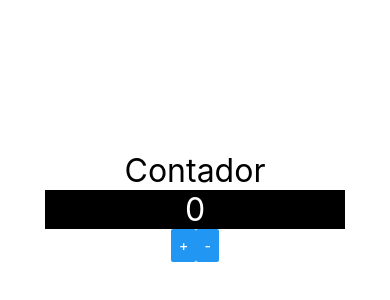
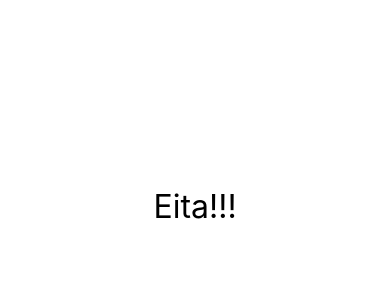
Before and after one commit to MDOBreno/RNAula02Exercicios, a React Native app: screen / in a window 390 px wide. Shown: the part 216-516 px from the top of the page. Built offline with nearby package versions, Linux system fonts and the light colour scheme.

Commit message:
- Secao03Aula35e36 - Diferenciando iOS e Android

```diff
--- a/src/App.js
+++ b/src/App.js
@@ -14,7 +14,8 @@
 //                         <Text>Primeiro Componente!!!</Text>
 //                     </SafeAreaView>
 
-import ContadorV2 from './componentes/contador/ContadorV2'
+import Diferenciar from './componentes/Diferenciar'
+// import ContadorV2 from './componentes/contador/ContadorV2'
 // import Pai from './componentes/indireta/Pai'
 // import Pai from './componentes/direta/Pai'
 // import Contador from './componentes/Contador'
@@ -32,8 +33,9 @@
 export default ()=> (
     <SafeAreaView style={style.App}>
         {/* <View> */}
+            <Diferenciar />
+            {/*
             <ContadorV2 />
-            {/*
             <Pai />
             <Pai />
             <Contador inicial={100} passo={13} />
--- /dev/null
+++ b/src/componentes/Diferenciar.js
@@ -0,0 +1,29 @@
+import React from 'react'
+import { SafeAreaView, Text, Platform } from 'react-native'
+import Estilo from './estilo'
+
+
+export default _ => {
+    if (Platform.OS === 'android') {
+        return (
+            <Text style={Estilo.txtG}>
+                Android
+            </Text>
+        )
+
+    } else if (Platform.OS === 'ios') {
+        return (
+            <Text style={Estilo.txtG}>
+                iOS
+            </Text>
+        )
+
+    } else {
+        return (
+            <Text style={Estilo.txtG}>
+                Eita!!!
+            </Text>
+        )
+
+    }
+}
```
